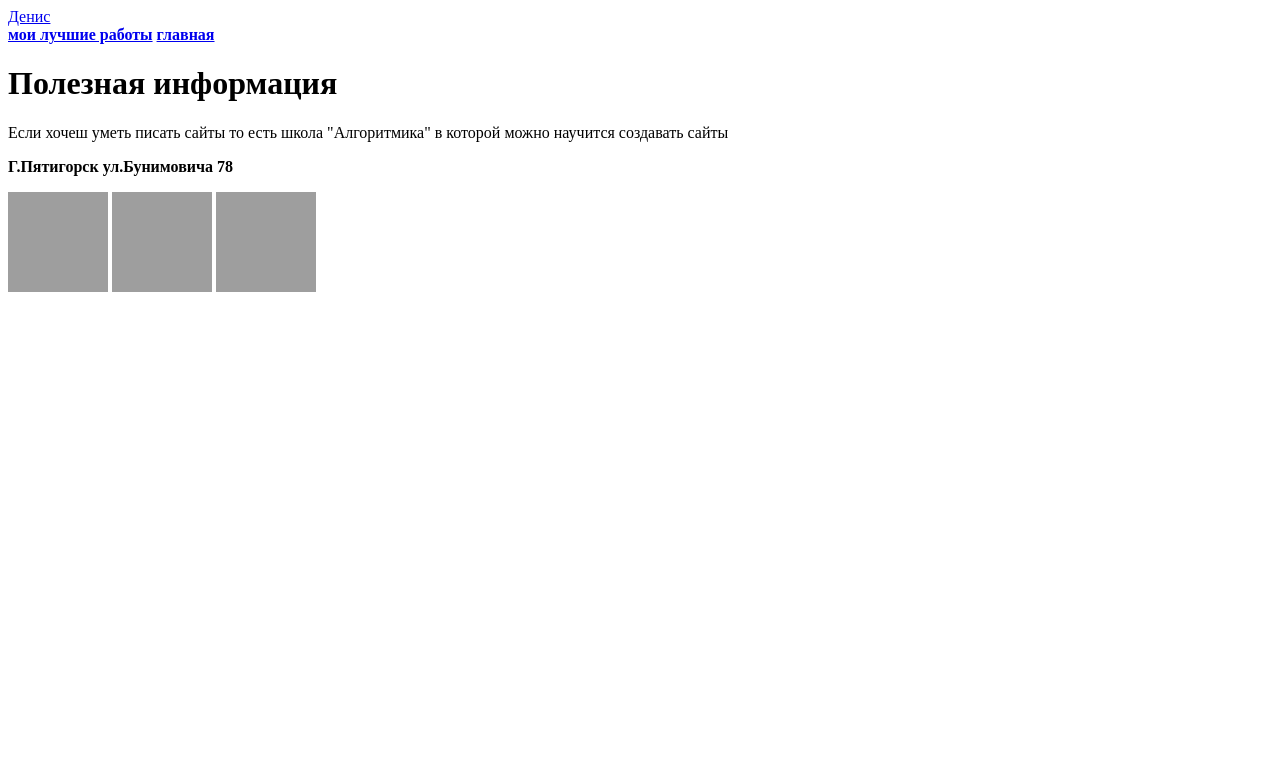
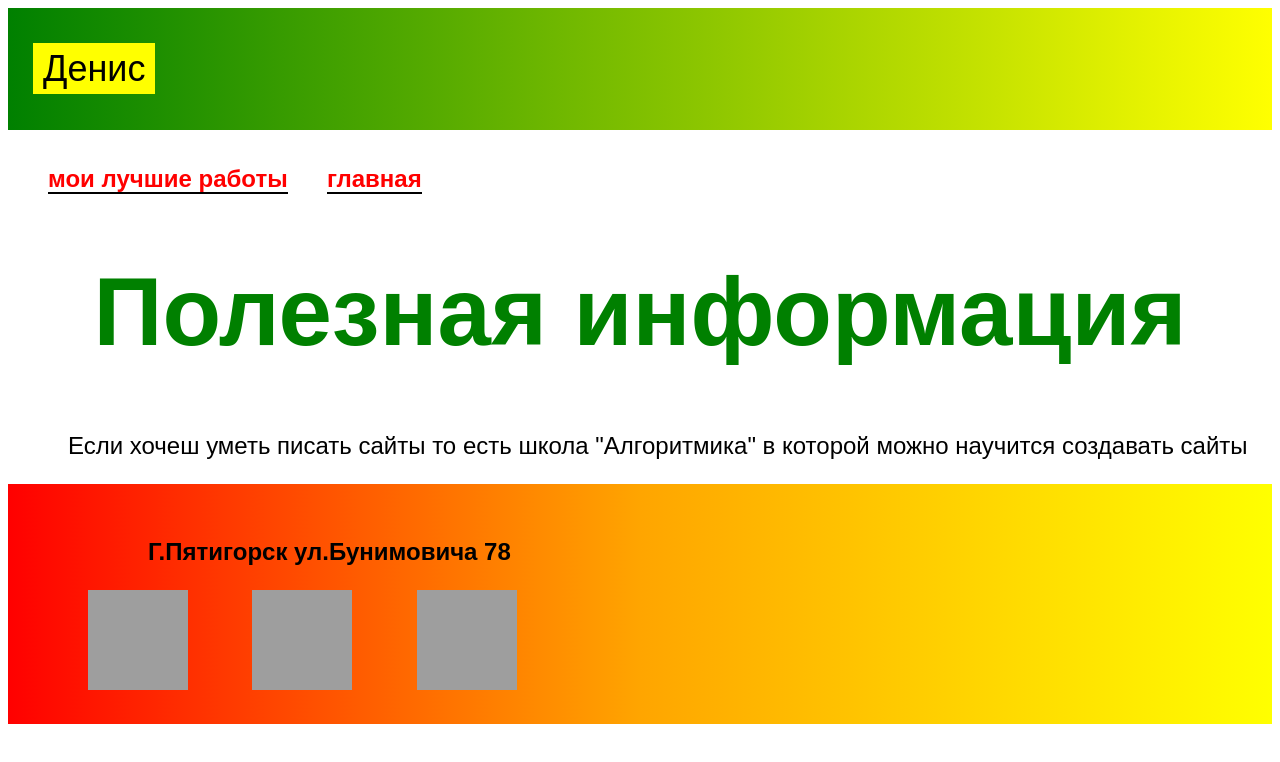
Before and after one commit to Pdragon555d/final3, a plain HTML site: page index.html in a window 1280 px wide. Drawn offline with Linux system fonts and the light colour scheme; grey boxes are pictures that could not be loaded.

Commit message:
Update index.html

```diff
--- a/index.html
+++ b/index.html
@@ -1,7 +1,7 @@
 <html>
   <head>
     <title>Полезная информация</title>
-    <link rel="stylesheet" href="a.css"/>
+    <link rel="stylesheet" href="style.css"/>
   </head>
   <body>
     <header>
```
